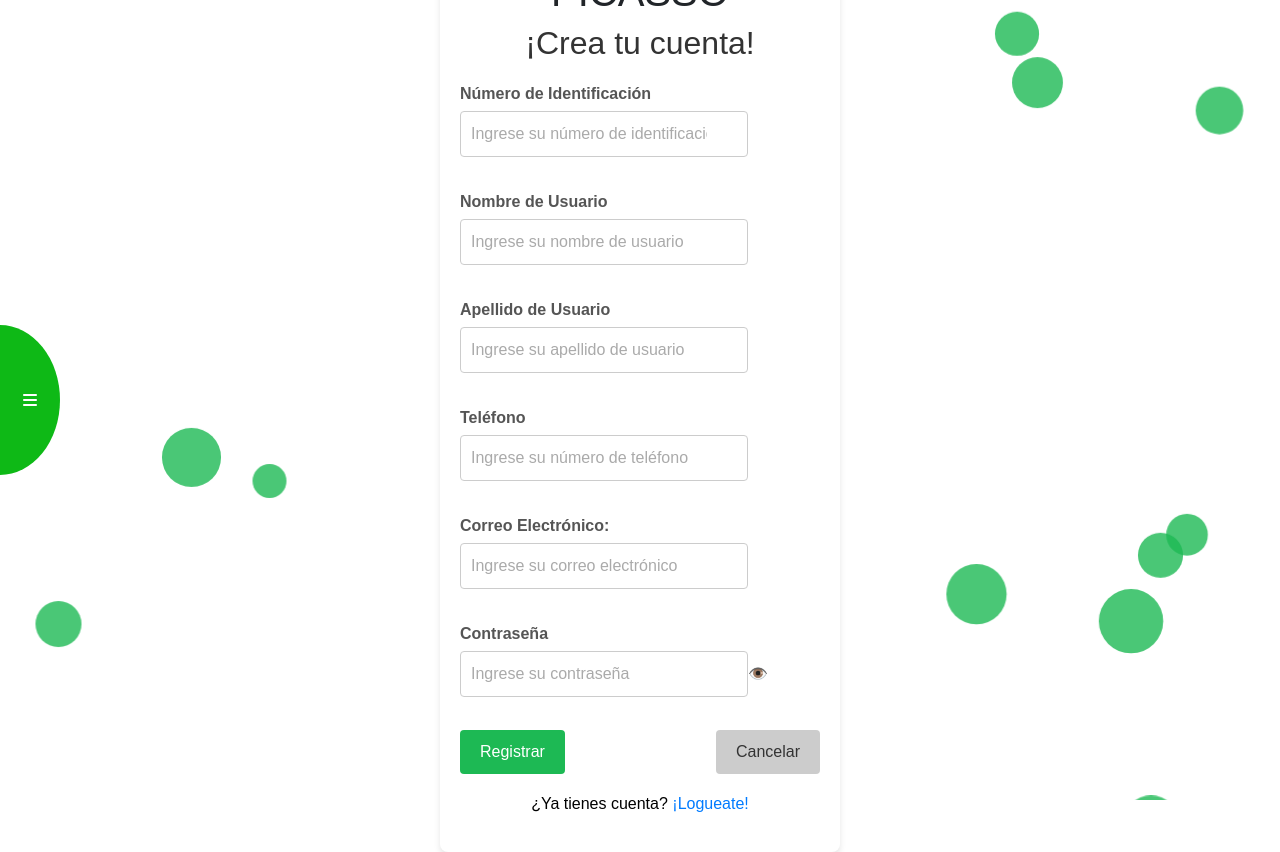
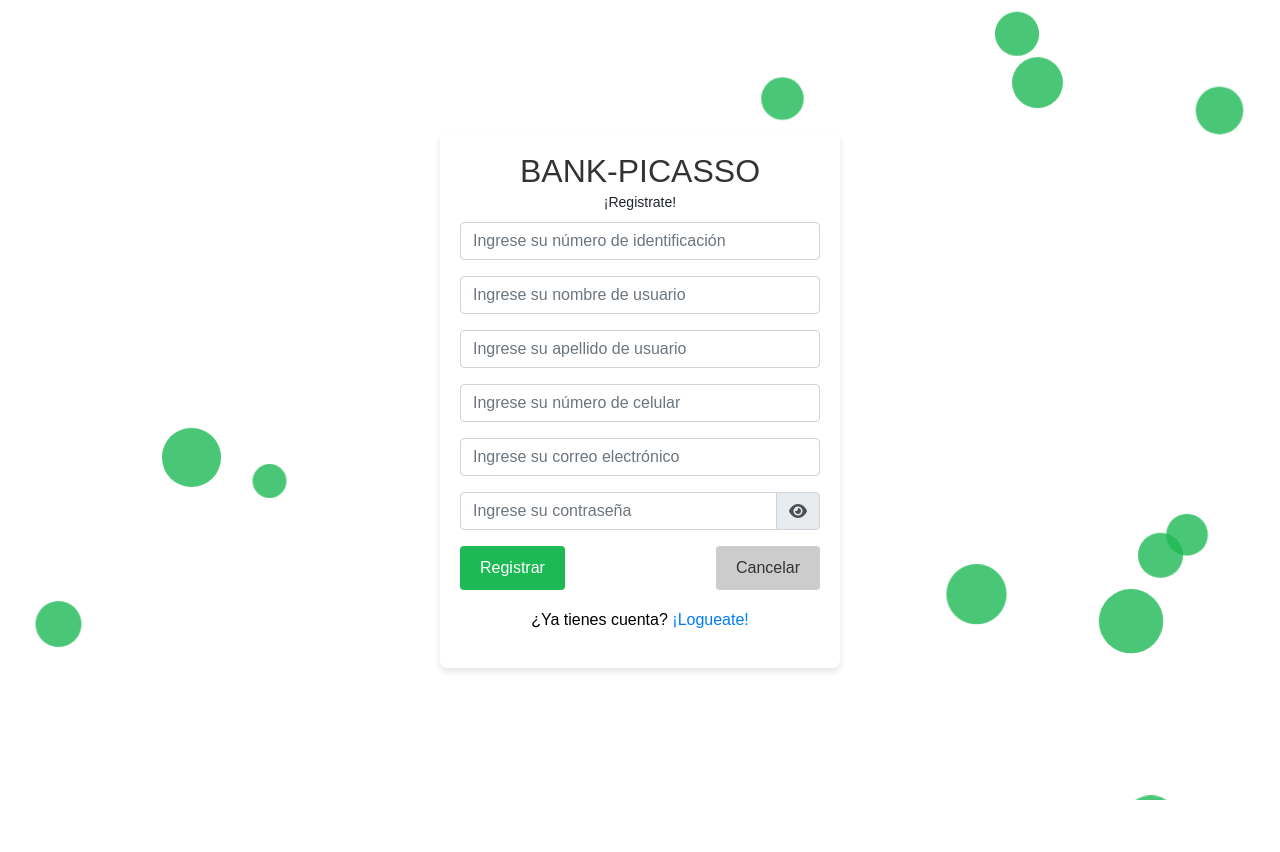
Before and after one commit to julianest/MonnaLisaProyect_Angular16, an Angular app: page /register in a window 1280 px wide. After the commit the page ends 800 px from the top, so only its background shows below. Built offline with nearby package versions, Linux system fonts and the light colour scheme.

Commit message:
feat: implementacion bootstrap y validacion formulario register

```diff
--- a/src/app/modules/auth/views/register/register.component.html
+++ b/src/app/modules/auth/views/register/register.component.html
@@ -1,86 +1,114 @@
 <div class="general-container">
-  <app-circular-menu></app-circular-menu>
+  <!-- <app-circular-menu></app-circular-menu> -->
   <app-animated-background
     [circleColor]="'#1db954'"
     [numCircles]="15"
   ></app-animated-background>
   <div class="register-container">
-    <h1 style="text-align: center">PICASSO</h1>
-    <h2>¡Crea tu cuenta!</h2>
+    <div class="row text-center">
+      <div class="col-12">
+        <h2 class="m-0">BANK-PICASSO</h2>
+      </div>
+      <div class="col-12 mb-2">
+        <small>¡Registrate!</small>
+      </div>
+    </div>
+    <div class="row">
+      <div class="col-12">
         <form [formGroup]="registerForm" (ngSubmit)="submitRegisterData()">
-      <div class="form-group">
-        <label for="numberId">Número de Identificación</label>
+          <div class="mb-3">
+            <div class="input-group">
               <input
+                type="text"
                 formControlName="inputIdentificationNumber"
-          type="text"
-          id="numberId"
-          name="numberId"
+                class="form-control"
+                [class.is-invalid]="identificacionErronea"
                 placeholder="Ingrese su número de identificación"
                 required
               />
             </div>
-      <div class="form-group">
-        <label for="username">Nombre de Usuario</label>
+            <small *ngIf="identificacionErronea" class="text-danger">
+              Revisar el número de identificación
+            </small>
+          </div>
+          <div class="mb-3">
+            <div class="input-group">
               <input
+                type="text"
                 formControlName="inputName"
-          type="text"
-          id="username"
-          name="username"
+                class="form-control"
+                [class.is-invalid]="nombreErroneo"
                 placeholder="Ingrese su nombre de usuario"
                 required
               />
             </div>
-      <div class="form-group">
-        <label for="lastname">Apellido de Usuario</label>
+            <small *ngIf="nombreErroneo" class="text-danger">
+              Revisar el nombre del usuario
+            </small>
+          </div>
+          <div class="mb-3">
+            <div class="input-group">
               <input
+                type="text"
                 formControlName="inputLastName"
-          type="text"
-          id="lastname"
-          name="lastname"
+                class="form-control"
+                [class.is-invalid]="apellidoErroneo"
                 placeholder="Ingrese su apellido de usuario"
                 required
               />
             </div>
-      <div class="form-group">
-        <label for="phone">Teléfono</label>
+            <small *ngIf="apellidoErroneo" class="text-danger">
+              Revisar el apellido del usuario
+            </small>
+          </div>
+          <div class="mb-3">
+            <div class="input-group">
               <input
+                type="text"
                 formControlName="inputPhone"
-          type="text"
-          id="phone"
-          name="phone"
-          placeholder="Ingrese su número de teléfono"
-          required
+                class="form-control"
+                [class.is-invalid]="telefonoErroneo"
+                placeholder="Ingrese su número de celular"
               />
             </div>
-      <div class="form-group">
-        <label for="email">Correo Electrónico:</label>
+            <small *ngIf="telefonoErroneo" class="text-danger">
+              Revisar el número de celular
+            </small>
+          </div>
+          <div class="mb-3">
+            <div class="input-group">
               <input
+                type="email"
                 formControlName="inputEmail"
-          type="email"
-          id="email"
-          name="email"
+                class="form-control"
+                [class.is-invalid]="emailErroneo"
                 placeholder="Ingrese su correo electrónico"
                 required
               />
             </div>
-      <div class="form-group">
-        <label for="password">Contraseña</label>
+            <small *ngIf="emailErroneo" class="text-danger">
+              Revisar el correo electronico
+            </small>
+          </div>
+          <div class="mb-3">
+            <div class="input-group">
               <input
+                [type]="show ? 'text' : 'password'"
                 formControlName="inputPassword"
-          type="password"
-          id="password"
-          name="password"
-          #passwordInput
+                class="form-control"
+                [class.is-invalid]="passwordErroneo"
                 placeholder="Ingrese su contraseña"
                 required
               />
-        <span
-          class="toggle-password"
-          id="toggle-password"
-          appTogglePassword
-          [targetInput]="passwordInput"
-          >👁️</span
-        >
+              <div class="input-group-append">
+                <div class="input-group-text">
+                  <span (click)="viewPassword()" [ngClass]="show ? 'fas fa-eye-low-vision' : 'fas fa-eye'"></span>
+                </div>
+              </div>
+            </div>
+            <small *ngIf="passwordErroneo" class="text-danger">
+              Revisar la contraseña
+            </small>
           </div>
           <div class="buttons">
             <button type="submit" class="button">Registrar</button>
@@ -89,11 +117,15 @@
             </button>
           </div>
         </form>
+      </div>
+      <div class="col-12">
         <p style="text-align: center; color: black; margin-top: 5%">
           ¿Ya tienes cuenta?
           <a [routerLink]="['/login']" id="register-link">¡Logueate!</a>
         </p>
       </div>
+    </div>
+  </div>
   <div id="response-overlay" style="display: none">
     <div id="response-contain-message" style="display: none"></div>
   </div>
--- a/src/app/modules/auth/views/register/register.component.ts
+++ b/src/app/modules/auth/views/register/register.component.ts
@@ -3,6 +3,7 @@ import { FormBuilder, FormGroup, Validators } from '@angular/forms';
 import { AuthService } from '../auth.service';
 import { RegisterRequest } from 'src/app/models/request/register-request.model';
 import { SpinnerService } from'src/app/services/spinner.service';
+import { Router } from '@angular/router';
 
 @Component({
   selector: 'app-register',
@@ -10,14 +11,22 @@ import { SpinnerService } from'src/app/services/spinner.service';
   styleUrls: ['./register.component.css'],
 })
 export class RegisterComponent {
+
+  show: boolean = false;
+
   registerForm!: FormGroup;
 
   constructor(
     private authService: AuthService,
     private formBuilder: FormBuilder,
     private spinnerService: SpinnerService,
+    private router: Router
   ) {
     this.registerInitializeForm();
+  }
+
+  viewPassword() {
+    this.show = !this.show;
   }
 
   registerInitializeForm() {
@@ -25,32 +34,22 @@ export class RegisterComponent {
       inputIdentificationNumber: ['', [Validators.required]],
       inputName: ['', [Validators.required, Validators.minLength(2)]],
       inputLastName: ['', [Validators.required, Validators.minLength(2)]],
-      inputPhone: [
-        '',
-        [
-          Validators.required,
-          Validators.minLength(10),
-          Validators.maxLength(10),
-        ],
-      ],
+      inputPhone: ['', [ Validators.required, Validators.minLength(10), Validators.maxLength(10)]],
       inputEmail: ['', [Validators.required, Validators.email]],
       inputPassword: ['', [Validators.required, Validators.minLength(6)]],
     });
   }
 
   submitRegisterData() {
-
+    if (this.registerForm.invalid) {
+      return Object.values(this.registerForm.controls).forEach(control => {
+        control.markAllAsTouched();
+      });
+    } else {
       this.spinnerService.show();
 
-    if (this.registerForm.invalid) {
-      console.error('Registro inválido');
-      this.spinnerService.hide(1000);
-      return;
-    }
-
       const userData: RegisterRequest = {
-      numeroIdetificacion:
-        this.registerForm.controls['inputIdentificationNumber'].value,
+        numeroIdetificacion: this.registerForm.controls['inputIdentificationNumber'].value,
         nombre: this.registerForm.controls['inputName'].value,
         apellido: this.registerForm.controls['inputLastName'].value,
         telefono: this.registerForm.controls['inputPhone'].value,
@@ -59,7 +58,9 @@ export class RegisterComponent {
       };
 
       this.authService.register(userData).subscribe({
-      next(response) {
+        next: (response: any) => {
+          this.registerForm.reset();
+          this.router.navigateByUrl('/login');
           console.log('Registro exitoso', response);
         },
         error: (error) => {
@@ -72,3 +73,28 @@ export class RegisterComponent {
       });
     }
   }
+
+  get identificacionErronea() {
+    return this.registerForm.get('inputIdentificationNumber')?.invalid && this.registerForm.get('inputIdentificationNumber')?.touched;
+  }
+
+  get nombreErroneo() {
+    return this.registerForm.get('inputName')?.invalid && this.registerForm.get('inputName')?.touched;
+  }
+
+  get apellidoErroneo() {
+    return this.registerForm.get('inputLastName')?.invalid && this.registerForm.get('inputLastName')?.touched;
+  }
+
+  get telefonoErroneo() {
+    return this.registerForm.get('inputPhone')?.invalid && this.registerForm.get('inputPhone')?.touched;
+  }
+
+  get emailErroneo() {
+    return this.registerForm.get('inputEmail')?.invalid && this.registerForm.get('inputEmail')?.touched;
+  }
+
+  get passwordErroneo() {
+    return this.registerForm.get('inputPassword')?.invalid && this.registerForm.get('inputPassword')?.touched;
+  }
+}
```
Lines whose indentation alone changed are shown as unchanged.
